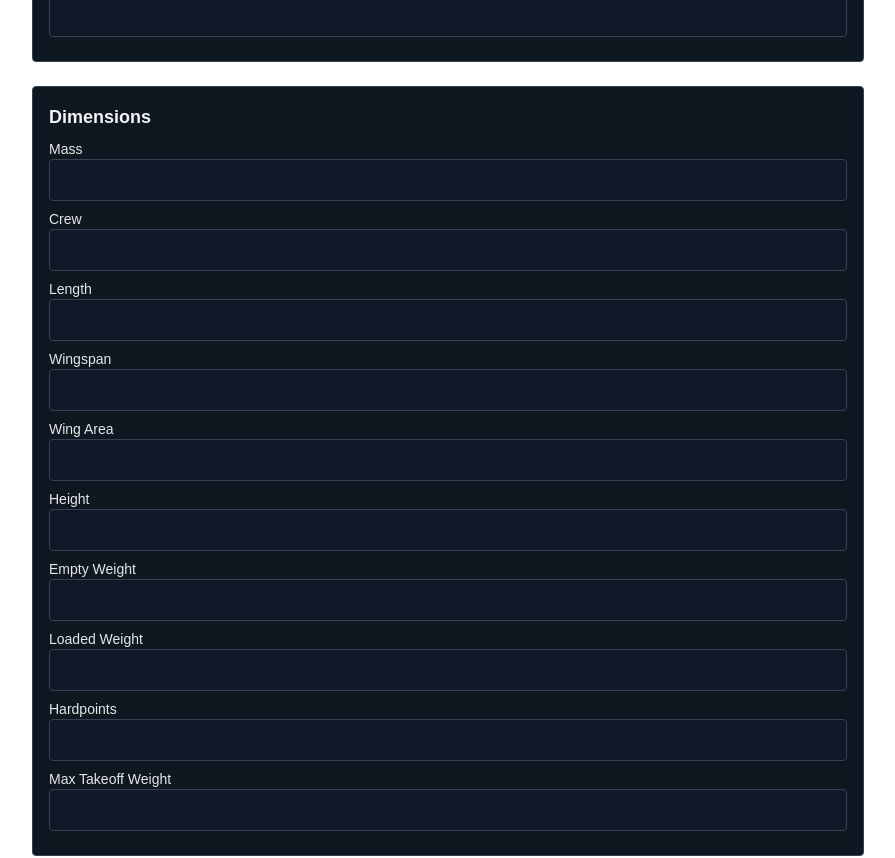
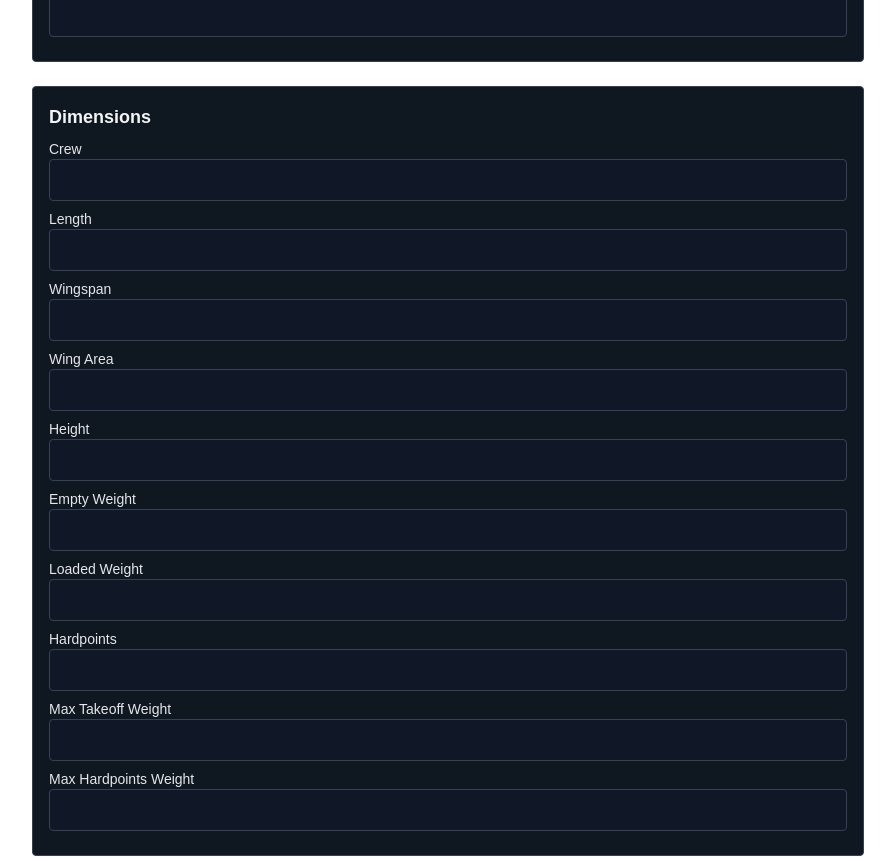
Before and after one commit to SirKalany/Strife-Article-Maker, a Next.js app: page /air in a window 1280 px wide. Shown: the part 520-1378 px from the top of the page, without its empty margins (192-1087 px from the left). Built offline with nearby package versions, Linux system fonts and the light colour scheme.

Commit message:
Minor change in air

```diff
--- a/src/app/air/page.tsx
+++ b/src/app/air/page.tsx
@@ -42,7 +42,6 @@ export default function AirForm() {
   ]);
 
   const [dimensions, setDimensions] = useState<InfoField[]>([
-    { label: "Mass", value: "" },
     { label: "Crew", value: "" },
     { label: "Length", value: "" },
     { label: "Wingspan", value: "" },
@@ -52,6 +51,7 @@ export default function AirForm() {
     { label: "Loaded Weight", value: "" },
     { label: "Hardpoints", value: "" },
     { label: "Max Takeoff Weight", value: "" },
+    { label: "Max Hardpoints Weight", value: "" },
   ]);
 
   const [internalArmaments, setInternalArmaments] = useState<
```
